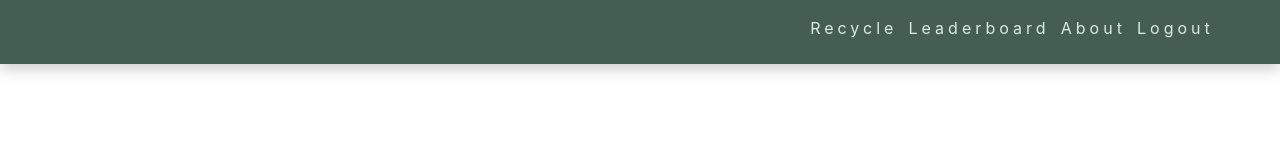
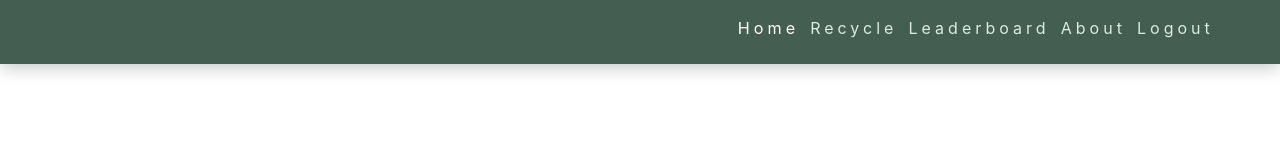
Before and after one commit to bliutech/re, a React (Create React App) app in the folder client/: page / in a window 1280 px wide. In both pictures the pointer is over the link "Home". Shown: the top 160 px of the page. Built offline with nearby package versions, Linux system fonts and the light colour scheme.

Commit message:
small color bug

```diff
--- a/client/src/components/Navbar.css
+++ b/client/src/components/Navbar.css
@@ -105,7 +105,8 @@
 
 	.nav-link:hover {
 		padding: 0;
-		color: var(--clr-primary-8);
+		color: white;
 		background: transparent;
+		transform: scale(1.01);
 	}
 }
```
